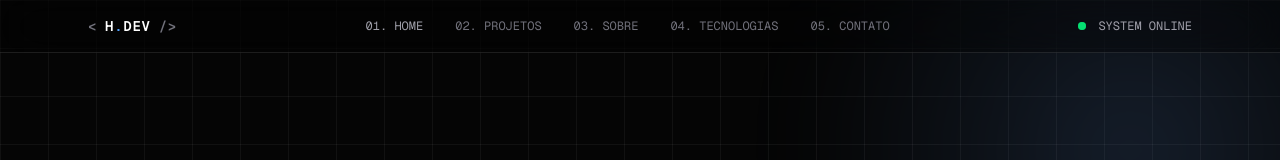
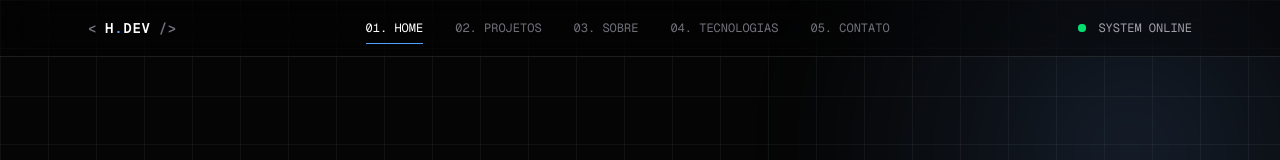
Before and after one commit to RicKPB/portfolio-henrique, a Next.js app: page / in a window 1280 px wide. Shown: the top 160 px of the page. Built offline with nearby package versions, Linux system fonts and the light colour scheme.

Commit message:
style: adiciona refinamento visuais e microinteracoes

```diff
--- a/app/page.tsx
+++ b/app/page.tsx
@@ -1,10 +1,48 @@
 "use client";
 
-import { useState } from "react";
-import { motion } from "framer-motion";
+import { useEffect, useState } from "react";
+import { AnimatePresence, motion } from "framer-motion";
 
 export default function Home() {
   const [menuOpen, setMenuOpen] = useState(false);
+  const [activeSection, setActiveSection] = useState("home");
+
+  useEffect(() => {
+    const sectionIds = ["home", "projetos", "sobre", "tecnologias", "contato"];
+
+    const observer = new IntersectionObserver(
+      (entries) => {
+        const visibleSection = entries
+          .filter((entry) => entry.isIntersecting)
+          .sort((a, b) => b.intersectionRatio - a.intersectionRatio)[0];
+
+        if (visibleSection?.target?.id) {
+          setActiveSection(visibleSection.target.id);
+        }
+      },
+      {
+        rootMargin: "-30% 0px -55% 0px",
+        threshold: [0, 0.1, 0.25, 0.5, 0.75],
+      },
+    );
+
+    sectionIds.forEach((id) => {
+      const section = document.getElementById(id);
+
+      if (section) {
+        observer.observe(section);
+      }
+    });
+
+    return () => observer.disconnect();
+  }, []);
+
+  const navLinkClass = (section: string) =>
+    `relative py-1 transition-colors duration-300 ${
+      activeSection === section
+        ? "text-white"
+        : "text-zinc-500 hover:text-zinc-200"
+    }`;
 
   return (
     <main className="min-h-screen text-white">
@@ -33,40 +71,29 @@ export default function Home() {
 
           {/* MENU DESKTOP */}
           <nav className="hidden items-center gap-8 font-mono text-xs md:flex">
+            {[
+              ["home", "01. HOME"],
+              ["projetos", "02. PROJETOS"],
+              ["sobre", "03. SOBRE"],
+              ["tecnologias", "04. TECNOLOGIAS"],
+              ["contato", "05. CONTATO"],
+            ].map(([section, label]) => (
               <a
-              href="#home"
-              className="text-zinc-400 transition hover:text-white"
+                key={section}
+                href={`#${section}`}
+                className={navLinkClass(section)}
               >
-              01. HOME
+                {label}
+
+                {activeSection === section && (
+                  <motion.span
+                    layoutId="active-nav"
+                    className="absolute -bottom-1 left-0 h-px w-full bg-blue-400"
+                    transition={{ duration: 0.25, ease: "easeOut" }}
+                  />
+                )}
               </a>
-
-            <a
-              href="#projetos"
-              className="text-zinc-500 transition hover:text-white"
-            >
-              02. PROJETOS
-            </a>
-
-            <a
-              href="#sobre"
-              className="text-zinc-500 transition hover:text-white"
-            >
-              03. SOBRE
-            </a>
-
-            <a
-              href="#tecnologias"
-              className="text-zinc-500 transition hover:text-white"
-            >
-              04. TECNOLOGIAS
-            </a>
-
-            <a
-              href="#contato"
-              className="text-zinc-500 transition hover:text-white"
-            >
-              05. CONTATO
-            </a>
+            ))}
           </nav>
 
           {/* STATUS */}
@@ -84,55 +111,45 @@ export default function Home() {
             type="button"
             onClick={() => setMenuOpen(!menuOpen)}
             className="flex h-9 w-9 items-center justify-center border border-white/10 font-mono text-lg text-zinc-300 transition hover:border-white/30 hover:text-white md:hidden"
-            aria-label="Abrir menu"
+            aria-label={menuOpen ? "Fechar menu" : "Abrir menu"}
+            aria-expanded={menuOpen}
+            aria-controls="mobile-navigation"
           >
             {menuOpen ? "×" : "≡"}
           </button>
         </div>
 
         {/* MENU MOBILE */}
+        <AnimatePresence>
           {menuOpen && (
-          <div className="border-t border-white/10 bg-black/90 px-6 py-6 backdrop-blur-xl md:hidden">
+            <motion.div
+              initial={{ opacity: 0, y: -12 }}
+              animate={{ opacity: 1, y: 0 }}
+              exit={{ opacity: 0, y: -12 }}
+              transition={{ duration: 0.2, ease: "easeOut" }}
+              id="mobile-navigation" className="border-t border-white/10 bg-black/90 px-6 py-6 backdrop-blur-xl md:hidden"
+            >
               <nav className="mx-auto flex max-w-6xl flex-col gap-5 font-mono text-sm">
+                {[
+                  ["home", "01. HOME"],
+                  ["projetos", "02. PROJETOS"],
+                  ["sobre", "03. SOBRE"],
+                  ["tecnologias", "04. TECNOLOGIAS"],
+                  ["contato", "05. CONTATO"],
+                ].map(([section, label]) => (
                   <a
-                href="#home"
+                    key={section}
+                    href={`#${section}`}
                     onClick={() => setMenuOpen(false)}
-                className="text-zinc-400 transition hover:text-white"
+                    className={`transition-colors ${
+                      activeSection === section
+                        ? "text-blue-400"
+                        : "text-zinc-500 hover:text-white"
+                    }`}
                   >
-                01. HOME
+                    {label}
                   </a>
-
-              <a
-                href="#projetos"
-                onClick={() => setMenuOpen(false)}
-                className="text-zinc-500 transition hover:text-white"
-              >
-                02. PROJETOS
-              </a>
-
-              <a
-                href="#sobre"
-                onClick={() => setMenuOpen(false)}
-                className="text-zinc-500 transition hover:text-white"
-              >
-                03. SOBRE
-              </a>
-
-              <a
-                href="#tecnologias"
-                onClick={() => setMenuOpen(false)}
-                className="text-zinc-500 transition hover:text-white"
-              >
-                04. TECNOLOGIAS
-              </a>
-
-              <a
-                href="#contato"
-                onClick={() => setMenuOpen(false)}
-                className="text-zinc-500 transition hover:text-white"
-              >
-                05. CONTATO
-              </a>
+                ))}
 
                 <div className="mt-2 flex items-center gap-3 border-t border-white/10 pt-5 text-xs text-zinc-500">
                   <span className="relative flex h-2 w-2">
@@ -143,8 +160,9 @@ export default function Home() {
                   SYSTEM ONLINE
                 </div>
               </nav>
-          </div>
+            </motion.div>
           )}
+        </AnimatePresence>
       </header>
 
       {/* =========================================================
@@ -346,7 +364,9 @@ export default function Home() {
               delay: 0.08,
               ease: "easeOut",
             }}
-            className="overflow-hidden border border-white/10 bg-white/[0.02]"
+            whileHover={{ y: -4 }}
+            transition={{ duration: 0.25, ease: "easeOut" }}
+            className="overflow-hidden border border-white/10 bg-white/[0.02] transition-shadow duration-300 hover:shadow-[0_20px_60px_rgba(0,0,0,0.35)]"
           >
             <div className="grid lg:grid-cols-[0.9fr_1.1fr]">
               {/* INFORMAÇÕES PRINCIPAIS */}
@@ -796,7 +816,7 @@ export default function Home() {
 
               <div className="grid sm:grid-cols-2">
                 {/* PYTHON */}
-                <div className="border-b border-white/10 p-6 sm:border-r">
+                <div className="border-b border-white/10 p-6 transition-colors duration-300 hover:bg-white/[0.035] sm:border-r">
                   <div className="flex items-start justify-between gap-4">
                     <div>
                       <p className="font-mono text-xs text-zinc-600">01</p>
@@ -815,7 +835,7 @@ export default function Home() {
                 </div>
 
                 {/* SELENIUM */}
-                <div className="border-b border-white/10 p-6">
+                <div className="border-b border-white/10 p-6 transition-colors duration-300 hover:bg-white/[0.035]">
                   <div className="flex items-start justify-between gap-4">
                     <div>
                       <p className="font-mono text-xs text-zinc-600">02</p>
@@ -834,7 +854,7 @@ export default function Home() {
                 </div>
 
                 {/* TKINTER */}
-                <div className="border-b border-white/10 p-6 sm:border-r">
+                <div className="border-b border-white/10 p-6 transition-colors duration-300 hover:bg-white/[0.035] sm:border-r">
                   <div className="flex items-start justify-between gap-4">
                     <div>
                       <p className="font-mono text-xs text-zinc-600">03</p>
@@ -853,7 +873,7 @@ export default function Home() {
                 </div>
 
                 {/* PANDAS */}
-                <div className="border-b border-white/10 p-6">
+                <div className="border-b border-white/10 p-6 transition-colors duration-300 hover:bg-white/[0.035]">
                   <div className="flex items-start justify-between gap-4">
                     <div>
                       <p className="font-mono text-xs text-zinc-600">04</p>
@@ -872,7 +892,7 @@ export default function Home() {
                 </div>
 
                 {/* OPENPYXL */}
-                <div className="border-b border-white/10 p-6 sm:border-b-0 sm:border-r">
+                <div className="border-b border-white/10 p-6 transition-colors duration-300 hover:bg-white/[0.035] sm:border-b-0 sm:border-r">
                   <div className="flex items-start justify-between gap-4">
                     <div>
                       <p className="font-mono text-xs text-zinc-600">05</p>
@@ -891,7 +911,7 @@ export default function Home() {
                 </div>
 
                 {/* PYAUTOGUI */}
-                <div className="p-6">
+                <div className="p-6 transition-colors duration-300 hover:bg-white/[0.035]">
                   <div className="flex items-start justify-between gap-4">
                     <div>
                       <p className="font-mono text-xs text-zinc-600">06</p>
@@ -937,7 +957,7 @@ export default function Home() {
               className="space-y-6"
             >
               {/* LEARNING */}
-              <div className="border border-white/10 bg-white/[0.02]">
+              <div className="border border-white/10 bg-white/[0.02] transition-colors duration-300 hover:border-white/20">
                 <div className="flex items-center justify-between border-b border-white/10 px-5 py-4">
                   <div>
                     <p className="font-mono text-xs uppercase tracking-[0.25em] text-blue-400">
@@ -984,7 +1004,7 @@ export default function Home() {
               </div>
 
               {/* EXPLORED */}
-              <div className="border border-white/10 bg-white/[0.02]">
+              <div className="border border-white/10 bg-white/[0.02] transition-colors duration-300 hover:border-white/20">
                 <div className="flex items-center justify-between border-b border-white/10 px-5 py-4">
                   <div>
                     <p className="font-mono text-xs uppercase tracking-[0.25em] text-zinc-500">
@@ -1085,6 +1105,8 @@ export default function Home() {
               whileInView={{ opacity: 1, x: 0 }}
               viewport={{ once: true, amount: 0.25 }}
               transition={{ duration: 0.6, delay: 0.05, ease: "easeOut" }}
+              whileHover={{ y: -4 }}
+              whileTap={{ scale: 0.99 }}
               href="mailto:papeschihenrique0@gmail.com"
               className="group border border-white/10 bg-white/[0.02] p-7 transition hover:border-blue-400/50 hover:bg-white/[0.04]"
             >
@@ -1121,6 +1143,8 @@ export default function Home() {
               whileInView={{ opacity: 1, x: 0 }}
               viewport={{ once: true, amount: 0.25 }}
               transition={{ duration: 0.6, delay: 0.12, ease: "easeOut" }}
+              whileHover={{ y: -4 }}
+              whileTap={{ scale: 0.99 }}
               href="https://github.com/RicKPB"
               target="_blank"
               rel="noreferrer"
```
Lines whose indentation alone changed are shown as unchanged.
